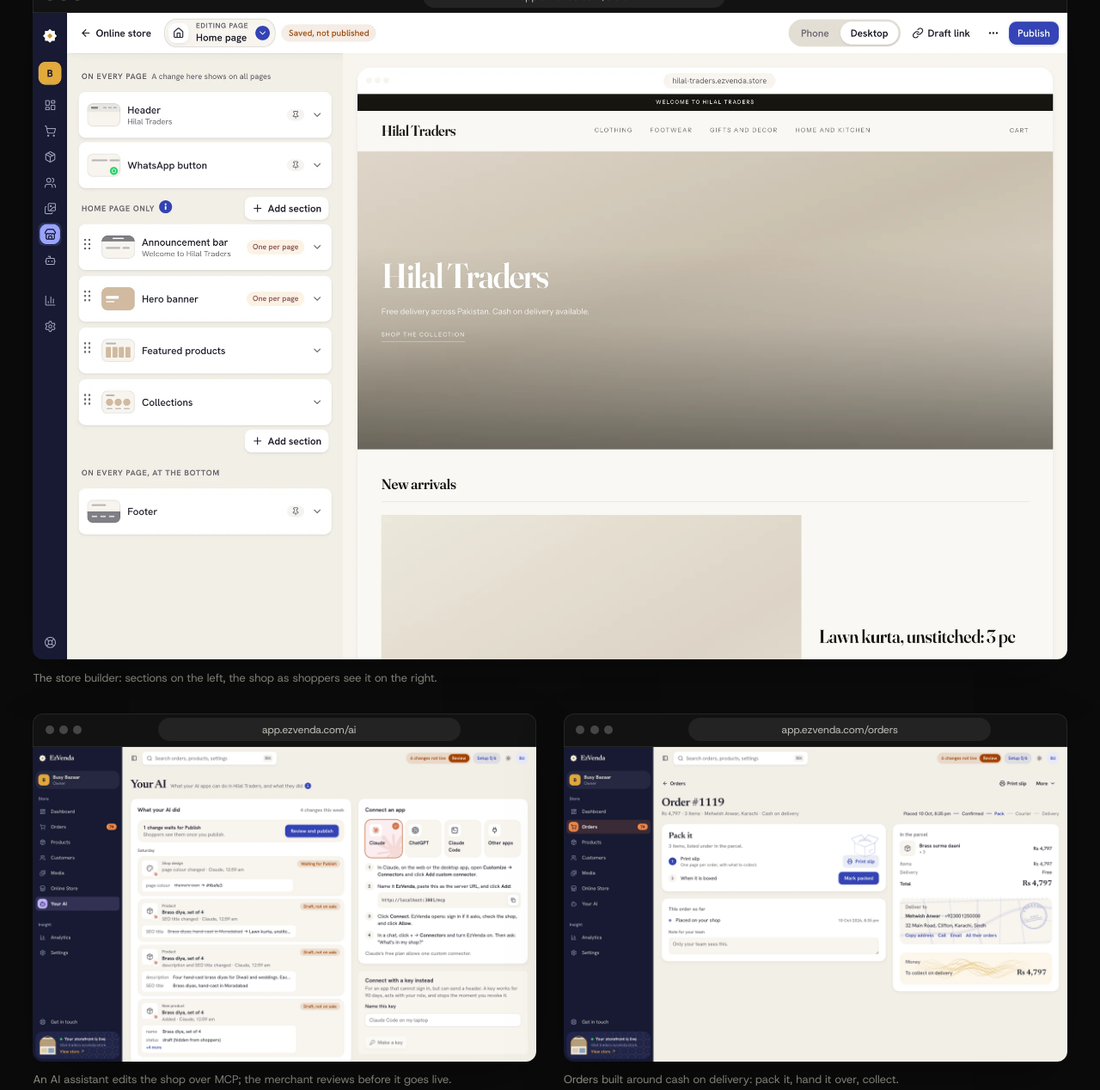
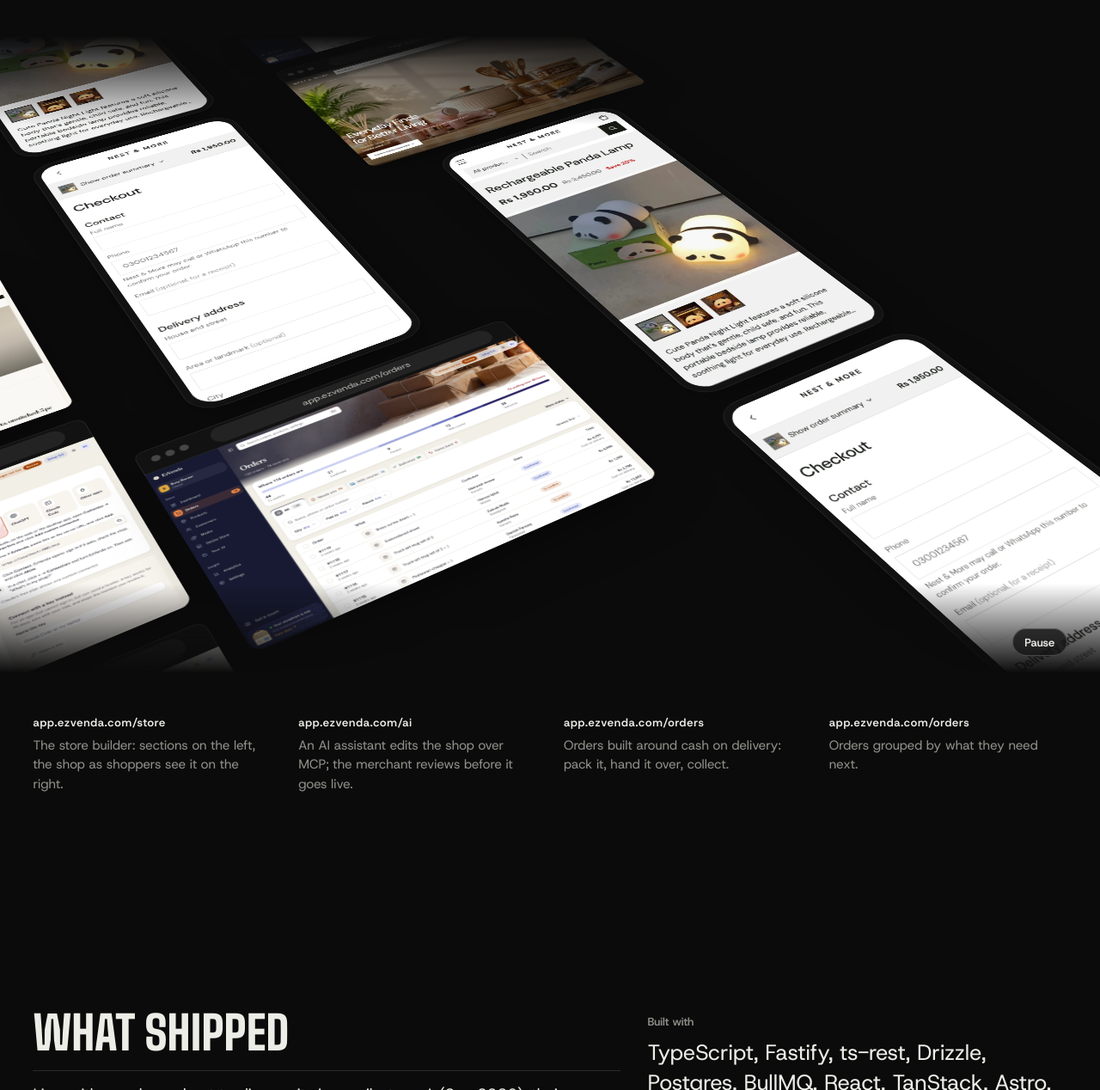
Before and after one commit to malik-sohaib-dev/malik-sohaib-portfolio, an Astro site: page /work/ezvenda in a window 1280 px wide. Shown: the part 2863-4131 px from the top of the page at 86% size. Built offline with nearby package versions, Linux system fonts and the light colour scheme; Astro itself is replaced by a stand-in of ours.

Commit message:
Case pages: each product's screens as a moving collage
Instead of a grid of flat pictures, the product section is a black band
with the screens in their frames laid on a tilted plane, in columns that
drift in opposite directions (ScreenCollage.astro; CSS transforms only).
Each game clip plays once and repeats as its poster, so it never becomes
a wall of video; one button pauses the whole collage, and it holds still
under reduced motion. Short notes under it name what is shown. EzVenda
gains its orders, products, customers, store and a shop on desktop.

```diff
--- /dev/null
+++ b/src/components/ScreenCollage.astro
@@ -0,0 +1,162 @@
+---
+// A product's screens as a moving collage: framed screens (browser windows, phones, game screens)
+// in columns on a tilted plane, each column drifting, neighbours in opposite directions. CSS
+// transforms only; still under reduced motion. Each clip plays once (its repeat shows its poster),
+// so a phone is never decoding a wall of video.
+import Device from './Device.astro';
+import type { Shot } from '../data/cases';
+
+interface Props {
+  shots: Shot[];
+  label: string;
+  columns?: number;
+}
+const { shots, label, columns = 4 } = Astro.props;
+// Deal the shots into columns, each starting at a different item so neighbours never match.
+// A clip plays only where it first appears; everywhere else it shows its poster.
+const seen = new Set<string>();
+const cols = Array.from({ length: columns }, (_, c) =>
+  Array.from({ length: Math.max(3, Math.ceil((shots.length * 1.5) / columns)) }, (_, k) => {
+    const s = shots[(c * 2 + k) % shots.length];
+    const live = !!s.clip && !seen.has(s.clip);
+    if (s.clip) seen.add(s.clip);
+    return { s, live };
+  }),
+);
+---
+
+<div class="sc3d" data-collage>
+  <p class="sr-only">{label}</p>
+  <div class="sc3d__view">
+  <div class="sc3d__plane" style={`--n:${columns}`}>
+    {
+      cols.map((col, c) => (
+        <div class="sc3d__col" style={`--dur:${46 + c * 9}s;--dir:${c % 2 ? 'reverse' : 'normal'}`}>
+          {[0, 1].map((copy) =>
+            col.map(({ s, live }) =>
+              !s.clip || (live && copy === 0) ? (
+                <Device frame={s.frame} image={s.src} clip={s.clip} url={s.url} label={s.label} alt="" sizes="(min-width: 900px) 24vw, 60vw" />
+              ) : (
+                <div class:list={['sc3d__still', `sc3d__still--${s.frame}`]}>
+                  <img src={`${s.clip}.jpg`} alt="" loading="lazy" decoding="async" />
+                </div>
+              ),
+            ),
+          )}
+        </div>
+      ))
+    }
+  </div>
+  </div>
+  <button class="sc3d__pause" type="button" aria-pressed="false" data-collage-pause>Pause</button>
+</div>
+
+<script>
+  import { onPage } from '../motion/start';
+
+  // One button stops the whole collage: the drift and its clips.
+  onPage(() => {
+    const offs: (() => void)[] = [];
+    document.querySelectorAll<HTMLElement>('[data-collage]').forEach((c) => {
+      const btn = c.querySelector<HTMLButtonElement>('[data-collage-pause]')!;
+      const toggle = () => {
+        const paused = c.classList.toggle('is-paused');
+        btn.setAttribute('aria-pressed', String(paused));
+        btn.textContent = paused ? 'Play' : 'Pause';
+        c.querySelectorAll('video').forEach((v) => (paused ? v.pause() : v.play().catch(() => {})));
+      };
+      btn.addEventListener('click', toggle);
+      offs.push(() => btn.removeEventListener('click', toggle));
+    });
+    return () => offs.forEach((o) => o());
+  });
+</script>
+
+<style>
+  .sc3d {
+    position: relative;
+  }
+  .sc3d__view {
+    position: relative;
+    height: clamp(30rem, 58vw, 50rem);
+    overflow: hidden;
+    perspective: 1800px;
+    /* The plane fades out at its edges, so the screens drift in and out of nothing. */
+    -webkit-mask-image: linear-gradient(to bottom, transparent, #000 14%, #000 86%, transparent);
+    mask-image: linear-gradient(to bottom, transparent, #000 14%, #000 86%, transparent);
+  }
+  .sc3d__plane {
+    position: absolute;
+    left: 50%;
+    top: 50%;
+    width: 150%;
+    display: grid;
+    grid-template-columns: repeat(var(--n), minmax(0, 1fr));
+    gap: clamp(1rem, 2vw, 2rem);
+    align-items: start;
+    transform: translate(-50%, -50%) rotateX(52deg) rotateZ(-32deg);
+    transform-style: preserve-3d;
+  }
+  .sc3d__col {
+    display: grid;
+    gap: clamp(1rem, 2vw, 2rem);
+  }
+  :global(html.motion) .sc3d__col {
+    animation: sc3d-drift var(--dur) linear infinite var(--dir);
+  }
+  .sc3d:global(.is-paused) .sc3d__col {
+    animation-play-state: paused;
+  }
+  .sc3d__pause {
+    position: absolute;
+    right: var(--margin);
+    bottom: 1.25rem;
+    z-index: 2;
+    min-height: 32px;
+    padding: 0 0.9rem;
+    border: 0;
+    border-radius: 999px;
+    background: rgb(20 20 20 / 0.8);
+    box-shadow: inset 0 0 0 1px rgb(255 255 255 / 0.2);
+    color: #ededE7;
+    font-size: var(--t-xs);
+    font-weight: 600;
+    cursor: pointer;
+  }
+  :global(html:not(.motion)) .sc3d__pause {
+    display: none;
+  }
+  @keyframes sc3d-drift {
+    to {
+      transform: translateY(-50%);
+    }
+  }
+  .sc3d__still {
+    overflow: hidden;
+    padding: 0.55rem;
+    border-radius: 1.1rem;
+    background: #121212;
+    box-shadow: inset 0 0 0 1px rgb(255 255 255 / 0.08);
+  }
+  .sc3d__still img {
+    display: block;
+    width: 100%;
+    aspect-ratio: 16 / 9;
+    object-fit: cover;
+    border-radius: 0.7rem;
+  }
+  /* Phones stand narrower than the column, so the wall keeps a rhythm of sizes. */
+  .sc3d :global(.dev--phone) {
+    width: 64%;
+    justify-self: center;
+  }
+  /* A clip's pause button would only get in the way here; the collage is a picture. */
+  .sc3d :global(.dev__toggle) {
+    display: none;
+  }
+  @media (max-width: 899px) {
+    .sc3d__plane {
+      width: 220%;
+    }
+  }
+</style>
--- a/src/data/cases.ts
+++ b/src/data/cases.ts
@@ -7,6 +7,12 @@
 import ezBuilder from '../assets/work/ezvenda-builder.webp';
 import ezAi from '../assets/work/ezvenda-ai.webp';
 import ezOrder from '../assets/work/ezvenda-order.webp';
+import ezOrders from '../assets/work/ezvenda-orders.webp';
+import ezCustomers from '../assets/work/ezvenda-customers.webp';
+import ezProducts from '../assets/work/ezvenda-products.webp';
+import ezStore from '../assets/work/ezvenda-store.webp';
+import ezDesktop from '../assets/work/ezvenda-desktop.webp';
+import gpCard from '../assets/work/gympaid-card.png';
 import gpDue from '../assets/work/gympaid-due.webp';
 import gpMembers from '../assets/work/gympaid-members.webp';
 import gpPlans from '../assets/work/gympaid-plans.webp';
@@ -83,6 +89,11 @@
       { frame: 'phone', src: ezHome, alt: 'The shop home page on a phone.', caption: 'Phone first: most shoppers arrive from social apps.', tall: true },
       { frame: 'phone', src: ezProduct, alt: 'A product page with price, discount and photos.', caption: 'Product pages carry price, stock and structured data.', tall: true },
       { frame: 'phone', src: ezCheckout, alt: 'Guest checkout asking for a phone number.', caption: 'Guest checkout built around cash on delivery.', tall: true },
+      { frame: 'browser', url: 'app.ezvenda.com/orders', src: ezOrders, alt: 'The orders list, grouped by what each order needs next.', caption: 'Orders grouped by what they need next.' },
+      { frame: 'browser', url: 'app.ezvenda.com/products', src: ezProducts, alt: 'The products list with stock and price.', caption: 'Products with their stock and price.' },
+      { frame: 'browser', url: 'hilal-traders.ezvenda.store', src: ezDesktop, alt: 'A shop on EzVenda in a desktop browser.', caption: 'A shop, as shoppers see it.' },
+      { frame: 'browser', url: 'app.ezvenda.com/customers', src: ezCustomers, alt: 'Customers, with how many orders each has had delivered.', caption: 'Customers and how reliably they take delivery.' },
+      { frame: 'browser', url: 'app.ezvenda.com/store', src: ezStore, alt: 'The online store page: theme, pages and settings.', caption: 'The shop’s theme, pages and settings.' },
     ],
   },
   {
@@ -119,6 +130,7 @@
       { frame: 'game', clip: '/media/games/sumo', label: 'Sumo Out!', alt: 'Sumo Out!: four beans shove each other around a ring.', caption: 'Sumo Out!: last bean in the ring wins.' },
       { frame: 'game', clip: '/media/games/brawl', label: 'Havoc Golf', alt: 'Havoc Golf: beans putting across a green island.', caption: 'Havoc Golf: everyone putts at once.' },
       { frame: 'game', clip: '/media/games/hush', label: 'Hush', alt: 'Hush: a first-person view through a haunted house.', caption: 'Hush: escape the house before you are heard.' },
+      { frame: 'game', clip: '/media/games/floor', label: 'Colour Floor', alt: 'Colour Floor: beans racing to the right coloured tiles.', caption: 'Colour Floor: get to the right colour before the rest fall.' },
     ],
   },
   {
@@ -151,6 +163,7 @@
       { frame: 'browser', url: 'gympaid.ezvenda.com/queue', src: gpDue, alt: 'GymPaid’s due list: who owes money today, with WhatsApp and Paid buttons.', caption: 'The one question it answers: who owes money today, with a reminder a tap away.', wide: true },
       { frame: 'browser', url: 'gympaid.ezvenda.com/members', src: gpMembers, alt: 'The members list: plan, status and next due date for each member.', caption: 'Every member’s plan and when they are next due.' },
       { frame: 'browser', url: 'gympaid.ezvenda.com/plans', src: gpPlans, alt: 'Membership plans: monthly, three months and annual.', caption: 'Plans with the price per month worked out.' },
+      { frame: 'browser', url: 'gympaid.ezvenda.com', src: gpCard, alt: 'GymPaid: who owes you money today?', caption: 'The question it answers, on its card.' },
     ],
   },
   {
--- a/src/pages/work/[slug].astro
+++ b/src/pages/work/[slug].astro
@@ -1,5 +1,5 @@
 ---
-import Device from '../../components/Device.astro';
+import ScreenCollage from '../../components/ScreenCollage.astro';
 import Base from '../../layouts/Base.astro';
 import Poster from '../../components/Poster.astro';
 import { cases, type CaseStudy } from '../../data/cases';
@@ -108,15 +108,19 @@
 
     {
       c.shots?.length && (
-        <section class="cs-shots" data-field="contrast" aria-label="The product">
-          <div class="wrap cs-shots__grid">
-            {c.shots.map((s) => (
-              <figure class:list={['shot', { 'shot--tall': s.tall, 'shot--wide': s.wide }]}>
-                <Device frame={s.frame} image={s.src} clip={s.clip} url={s.url} label={s.label} alt={s.alt} sizes={s.wide ? '(min-width: 900px) 84vw, 92vw' : s.tall ? '(min-width: 900px) 28vw, 46vw' : '(min-width: 900px) 42vw, 92vw'} />
-                <figcaption>{s.caption}</figcaption>
-              </figure>
-            ))}
-          </div>
+        <section class="cs-shots" data-field="base" aria-label="The product">
+          <ScreenCollage shots={c.shots} label={`${c.title}, in use: ${c.shots.map((s) => s.alt).join(' ')}`} />
+          <ul class="wrap cs-shots__notes">
+            {c.shots
+              .filter((s) => s.frame !== 'phone')
+              .slice(0, 4)
+              .map((s) => (
+                <li>
+                  <b>{s.label ?? s.url}</b>
+                  <span>{s.caption}</span>
+                </li>
+              ))}
+          </ul>
         </section>
       )
     }
@@ -321,38 +325,29 @@
   }
 
   .cs-shots {
-    padding-block: 0 clamp(5rem, 12vw, 9rem);
+    padding-block: clamp(2rem, 5vw, 4rem) clamp(5rem, 12vw, 8rem);
+    overflow: hidden;
   }
-  .cs-shots__grid {
+  .cs-shots__notes {
     display: grid;
-    grid-template-columns: repeat(2, minmax(0, 1fr));
-    gap: var(--gutter);
-  }
-  .shot {
-    position: relative;
-    grid-column: 1 / -1;
-  }
-  .shot--tall {
-    grid-column: auto;
-  }
-  .shot figcaption {
-    margin-top: 0.7rem;
-    font-size: var(--t-xs);
+    gap: 1.25rem var(--gutter);
+    margin-top: clamp(1.5rem, 4vw, 3rem);
+    padding-left: var(--margin);
+    list-style: none;
+    font-size: var(--t-s);
     color: var(--muted);
   }
+  .cs-shots__notes b {
+    display: block;
+    margin-bottom: 0.3rem;
+    color: var(--ink);
+    font-size: var(--t-xs);
+    font-weight: 600;
+    letter-spacing: 0.06em;
+  }
   @media (min-width: 900px) {
-    .cs-shots__grid {
-      grid-template-columns: repeat(3, minmax(0, 1fr));
-    }
-    /* Halves sit two to a row, phones three. */
-    .cs-shots__grid {
-      grid-template-columns: repeat(6, minmax(0, 1fr));
-    }
-    .shot:not(.shot--tall):not(.shot--wide) {
-      grid-column: span 3;
-    }
-    .shot--tall {
-      grid-column: span 2;
+    .cs-shots__notes {
+      grid-template-columns: repeat(4, minmax(0, 1fr));
     }
   }
 
```
Also changed, not shown: src/assets/work/ezvenda-customers.webp (added), src/assets/work/ezvenda-orders.webp (added).
